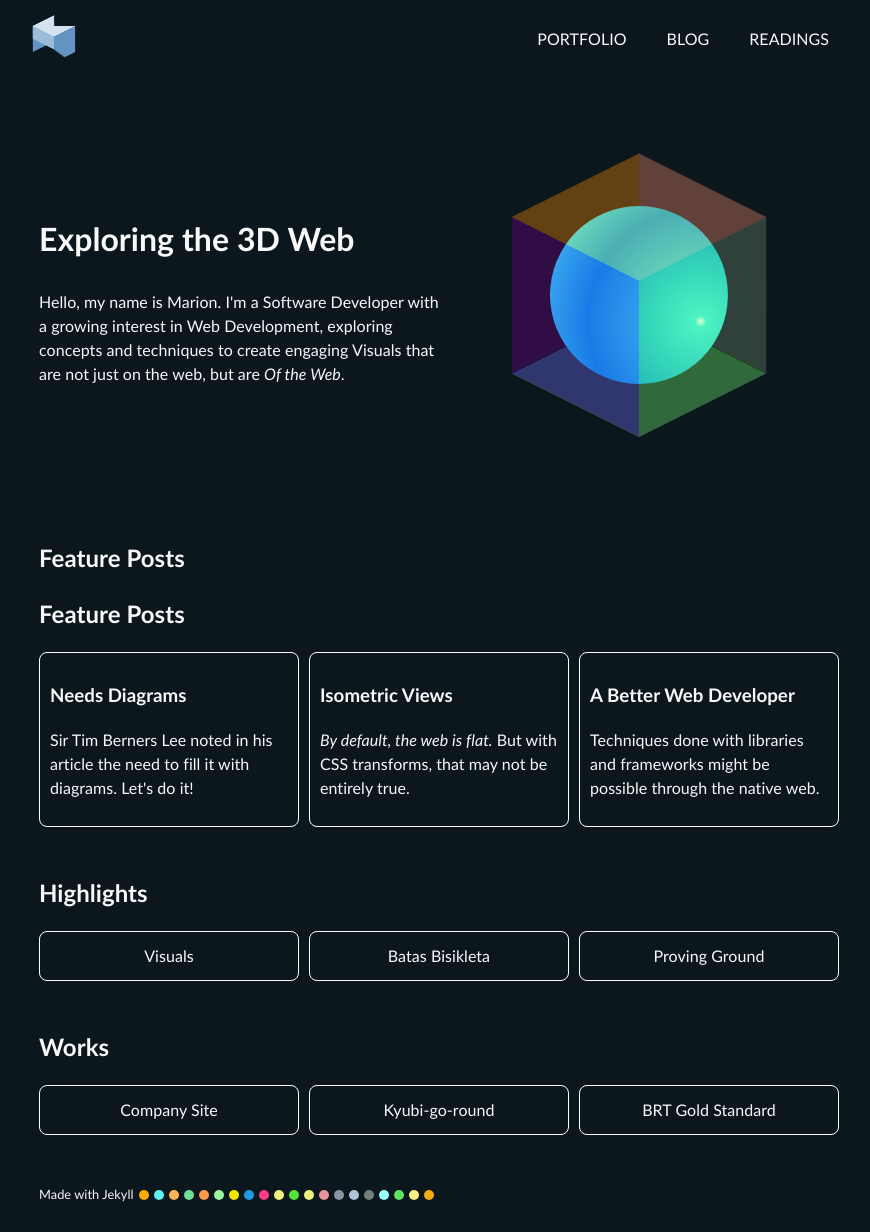
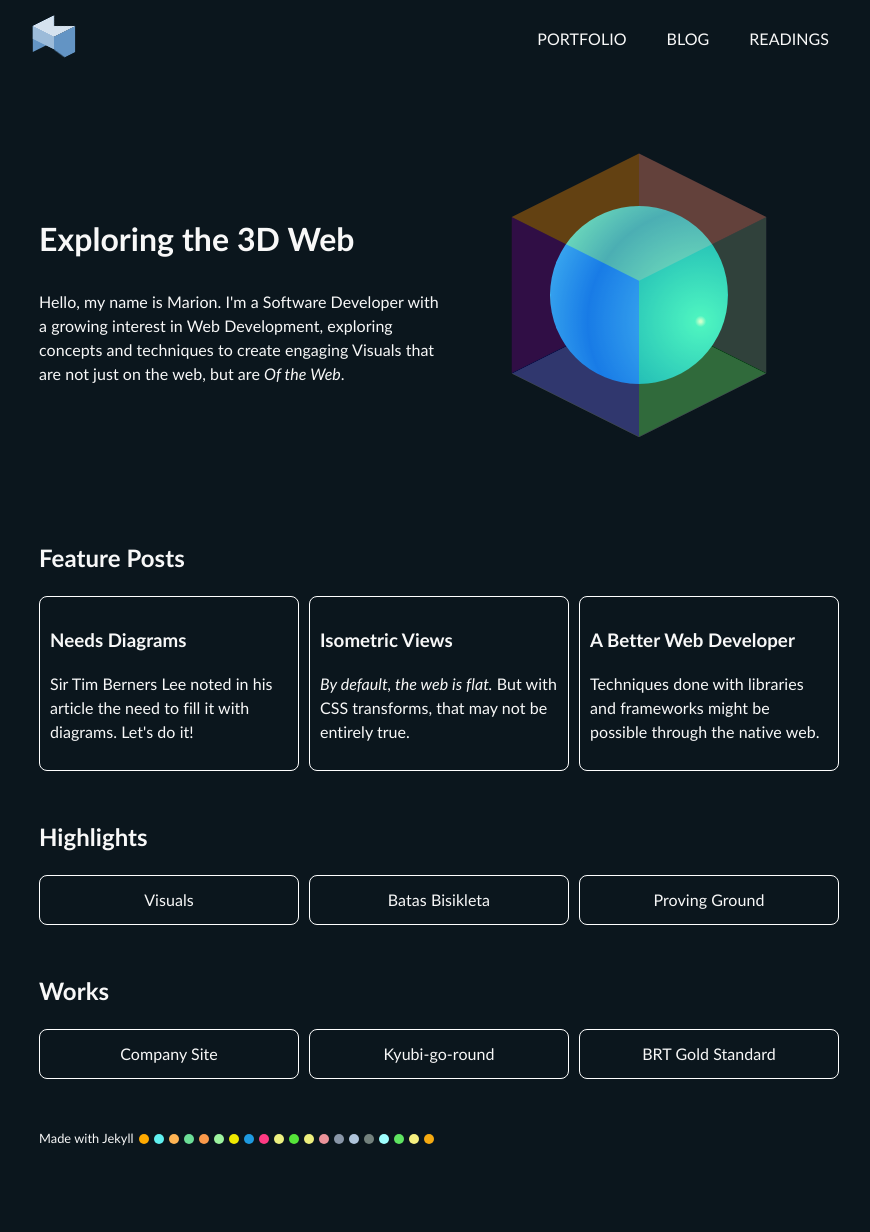
Before and after one commit to mpdagang/mpdagang.github.io, a Jekyll site: the page built from _pages/index.html, in a window 1280 px wide. Shown: the whole page, without its empty margins (201-1071 px from the left). Built offline with Jekyll 4.4.1, drawn with Linux system fonts in a browser that asks for light colours; after the commit the page ends 1176 px from its top, so only the background shows below that.

Commit message:
Follow up
- remove duplicate header

```diff
--- a/_pages/index.html
+++ b/_pages/index.html
@@ -34,7 +34,6 @@ permalink: /
         </div>
     </div>
 
-    <h2>Feature Posts</h2>
     <!-- FEATURE -->
     <section class="mp-u-m-3">
         <h2>Feature Posts</h2>
```
